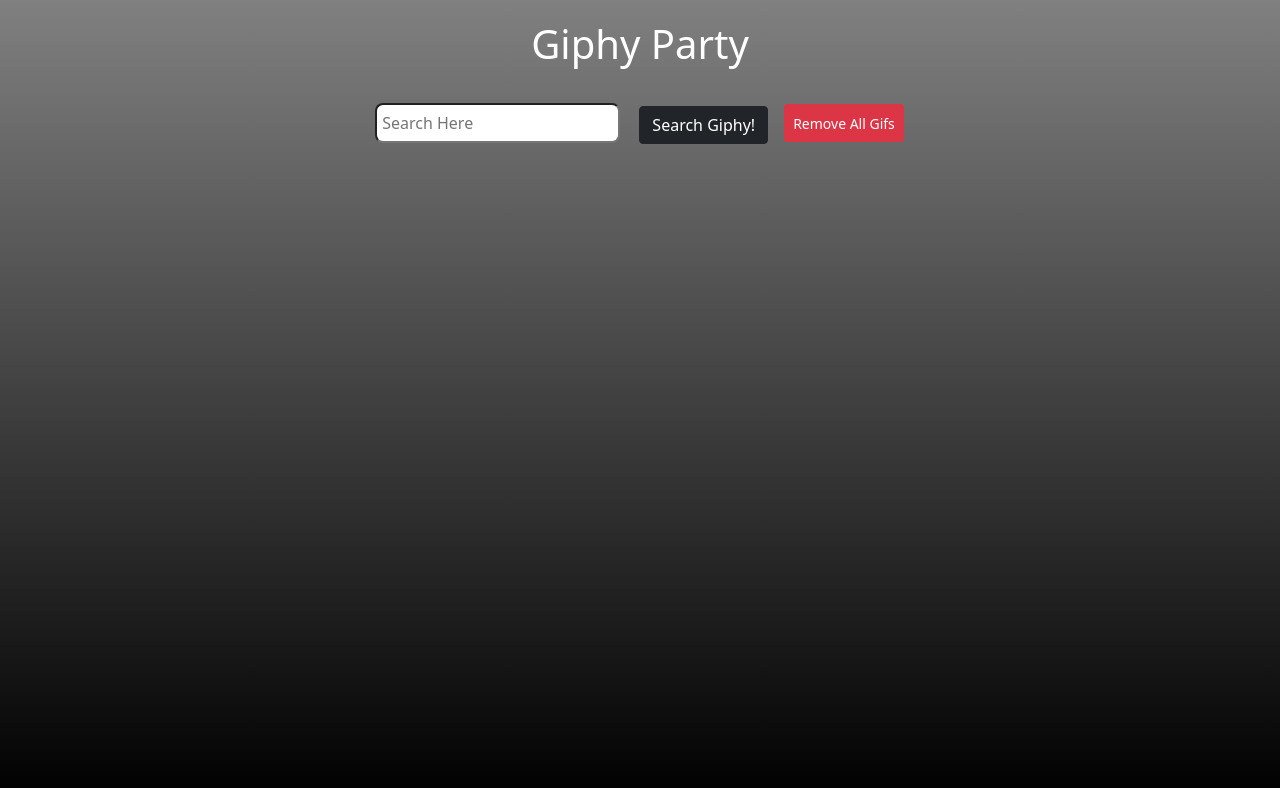
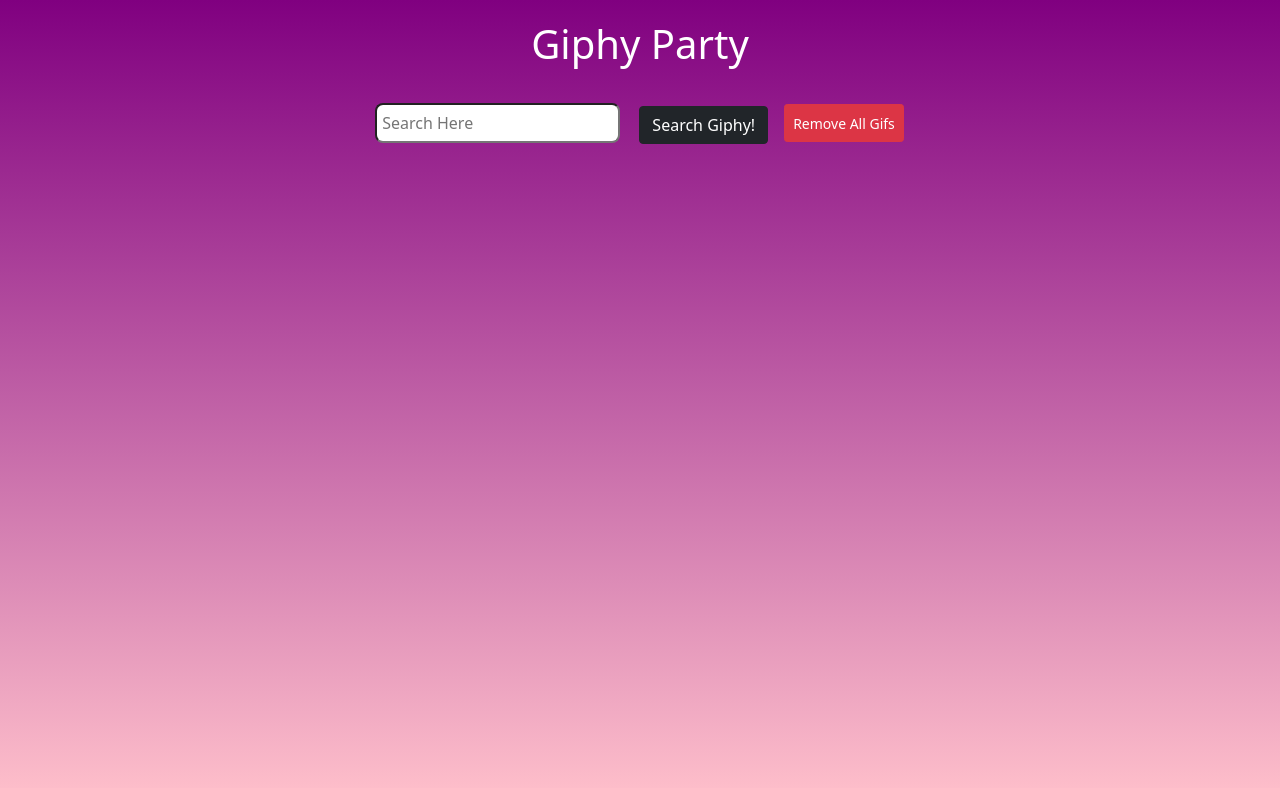
Before and after one commit to haikubandit/AJAX, a plain HTML site: page ajax-giphy-party/index.html in a window 1280 px wide. Drawn offline with nearby package versions, Linux system fonts and the light colour scheme.

Commit message:
updated background color

```diff
--- a/ajax-giphy-party/app.css
+++ b/ajax-giphy-party/app.css
@@ -1,5 +1,5 @@
 body {
-	background: -webkit-gradient(linear, left top, left bottom, from(grey), to(black)) fixed;
+	background: -webkit-gradient(linear, left top, left bottom, from(purple), to(pink)) fixed;
 }
 
 h1 {
```
